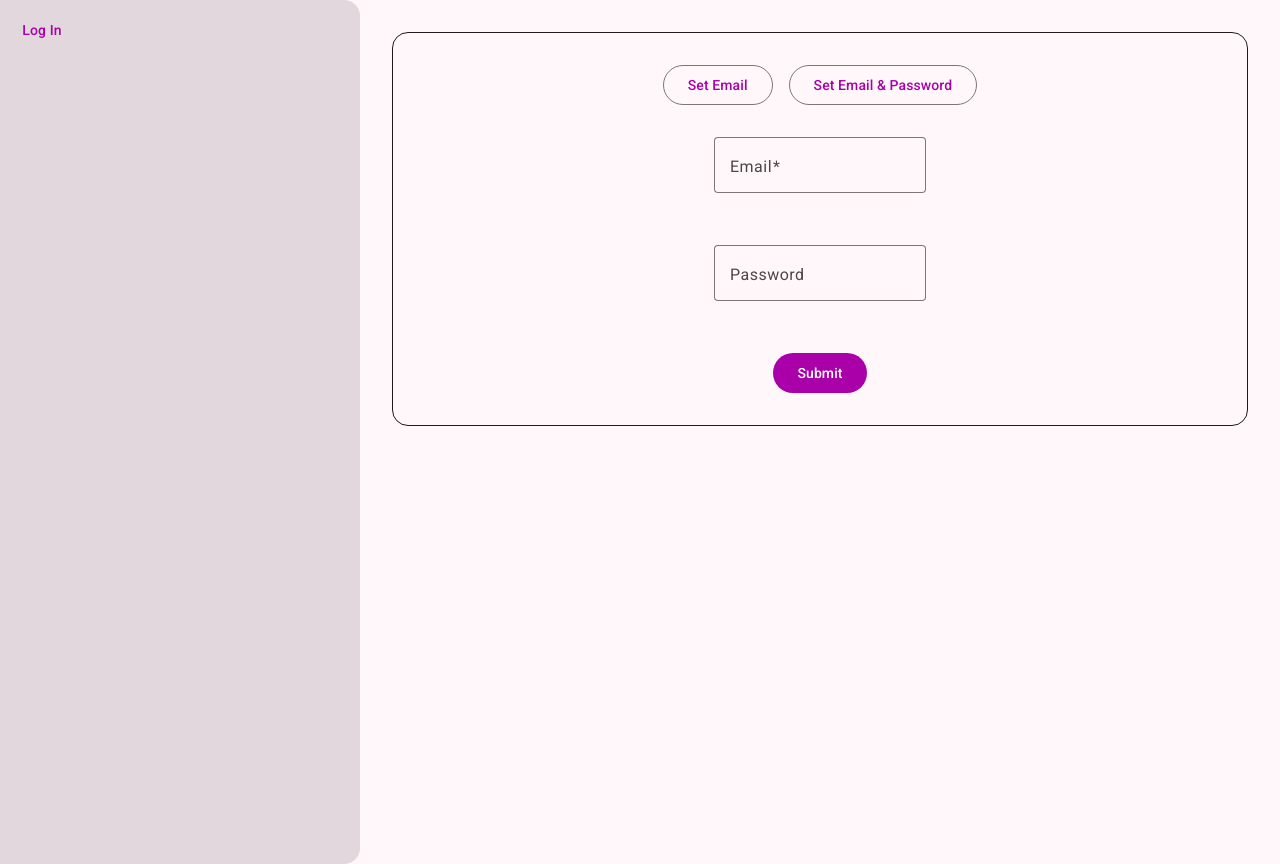
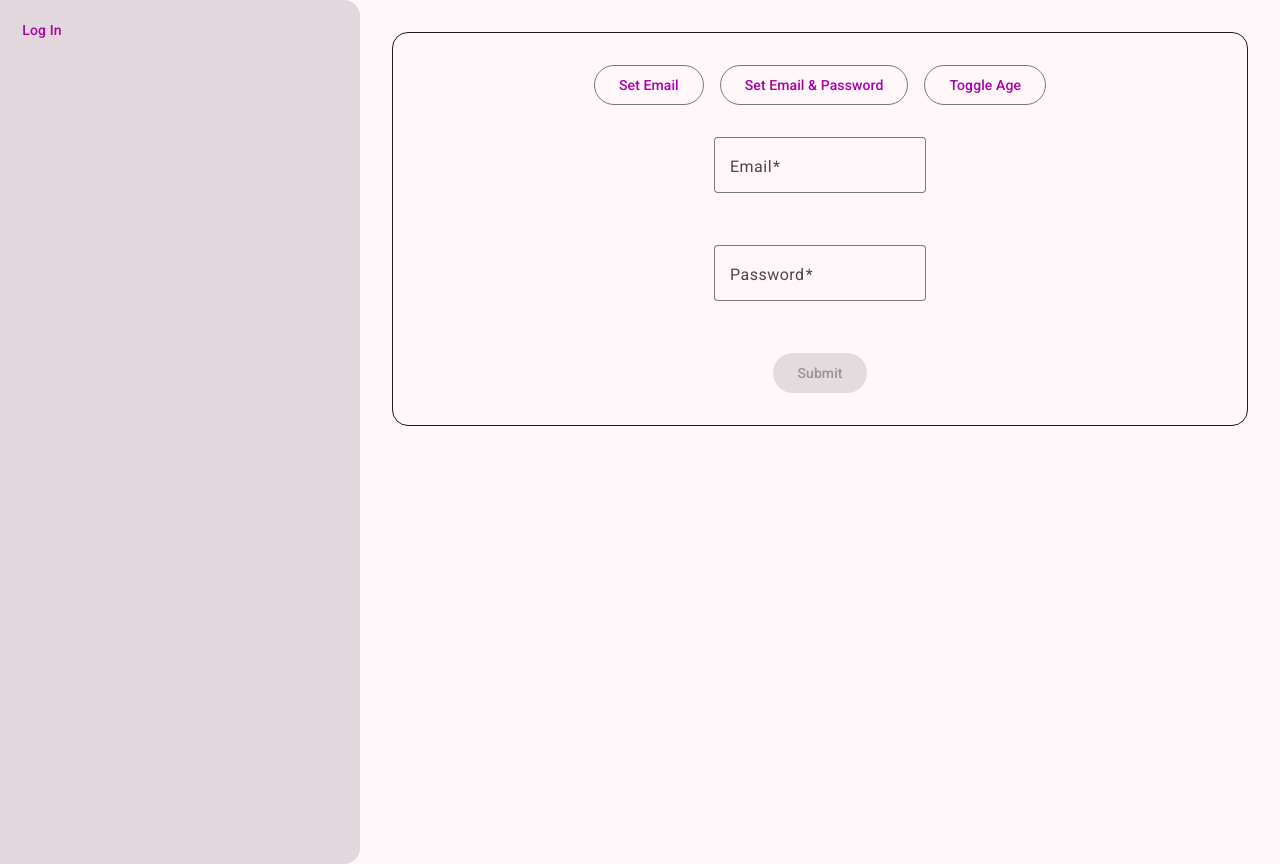
Before and after one commit to tarashevchuk0401/signal-form-21, an Angular app: page / in a window 1280 px wide. Built offline with nearby package versions, Linux system fonts and the light colour scheme.

Commit message:
form actions

```diff
--- a/src/app/features/login/login.component.html
+++ b/src/app/features/login/login.component.html
@@ -5,6 +5,8 @@
     <button type="button" matButton="outlined" (click)="setEmailAndPassword()">
       Set Email & Password
     </button>
+
+    <button type="button" matButton="outlined" (click)="toggleAge()">Toggle Age</button>
   </div>
 
   <mat-form-field appearance="outline">
@@ -21,6 +23,23 @@
     <mat-label>Password</mat-label>
     <input [formField]="loginForm.password" matInput placeholder="Password" />
   </mat-form-field>
+  @if (loginForm.password().touched() && loginForm.password().invalid()) {
+    @for (error of loginForm.password().errors(); track error) {
+      <mat-error>{{ error.message }}</mat-error>
+    }
+  }
 
-  <button type="submit" matButton="filled">Submit</button>
+  @if (!loginForm.age().disabled()) {
+    <mat-form-field appearance="outline">
+      <mat-label>Age</mat-label>
+      <input [formField]="loginForm.age" type="number" matInput placeholder="Age" />
+    </mat-form-field>
+    @if (loginForm?.age()?.touched() && loginForm?.age()?.invalid()) {
+      @for (error of loginForm?.age()?.errors(); track error) {
+        <mat-error>{{ error.message }}</mat-error>
+      }
+    }
+  }
+
+  <button type="submit" matButton="filled" [disabled]="!loginForm().valid()">Submit</button>
 </form>
--- a/src/app/features/login/login.component.ts
+++ b/src/app/features/login/login.component.ts
@@ -1,5 +1,13 @@
 import { Component, signal } from '@angular/core';
-import { debounce, email, form, FormField, required } from '@angular/forms/signals';
+import {
+  debounce,
+  disabled,
+  email,
+  form,
+  FormField,
+  minLength,
+  required,
+} from '@angular/forms/signals';
 import { MatError, MatFormField, MatInput, MatLabel } from '@angular/material/input';
 import { MatButton } from '@angular/material/button';
 import { JsonPipe } from '@angular/common';
@@ -11,15 +19,22 @@ import { JsonPipe } from '@angular/common';
   styleUrl: './login.component.scss',
 })
 export class LoginComponent {
+  isAgeEditable = signal(false);
+
   loginModel = signal<LoginData>({
     email: '',
     password: '',
+    age: '',
   });
 
   loginForm = form(this.loginModel, (schemaPath) => {
-    debounce(schemaPath.email, 300);
+    debounce(schemaPath.email, 1000);
     required(schemaPath.email, { message: 'Email is required' });
+    required(schemaPath.password, { message: 'Password is required' });
+    minLength(schemaPath.password, 2, { message: 'Too short' });
     email(schemaPath.email, { message: 'Enter a valid email address' });
+    disabled(schemaPath.age, () => !this.isAgeEditable());
+    minLength(schemaPath.age, 2, { message: 'Too young!' });
   });
 
   submit(event: Event): void {
@@ -35,6 +50,11 @@ export class LoginComponent {
     this.loginModel.set({
       email: 'test',
       password: '123456',
+      age: '1',
     });
   }
+
+  toggleAge(): void {
+    this.isAgeEditable.update((v) => !v);
+  }
 }
--- a/src/app/shared/interfaces/login-data.interface.ts
+++ b/src/app/shared/interfaces/login-data.interface.ts
@@ -1,4 +1,5 @@
 interface LoginData {
   email: string;
   password: string;
+  age: string;
 }
```
